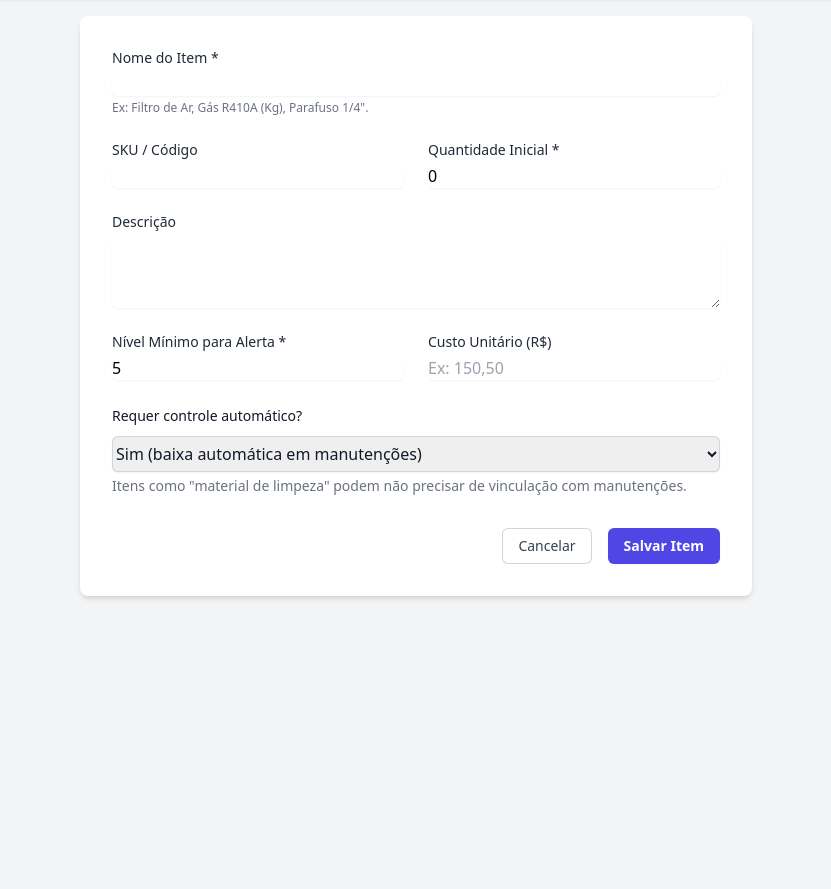
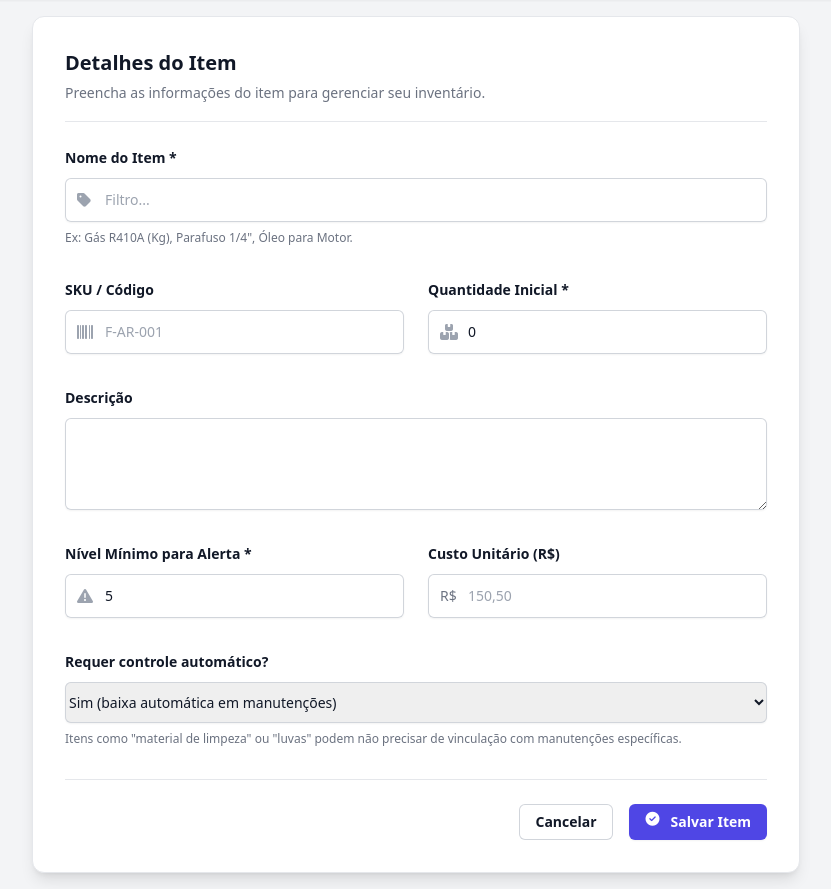
Before and after one commit to andrehsilva/maintenance, a Flask app: page /stock/item/new in a window 1280 px wide; the page is wider, and only the part inside the window is pictured. Shown: the part 116-1005 px from the top of that part, without its empty margins (224-1055 px from the left). Before the commit the page ends 715 px from the top of that part, so only its background shows below. Run offline with Flask 3, Linux system fonts and the light colour scheme; a user stored in the database is signed in; tables that the repository leaves empty hold one stand-in row (values such as "Sample post"); some libraries are stand-ins or nearby versions; some web fonts are replaced.

Commit message:
melhoria no cadstro de estoque

```diff
--- a/templates/stock_form.html
+++ b/templates/stock_form.html
@@ -1,61 +1,101 @@
 {% extends "base.html" %}
+
 {% block title %}{{ title }}{% endblock %}
 {% block header %}{{ title }}{% endblock %}
 
 {% block content %}
-<div class="bg-white p-8 rounded-lg shadow-md max-w-2xl mx-auto">
+<div class="bg-white p-6 sm:p-8 rounded-xl shadow-lg border border-gray-200 max-w-3xl mx-auto">
+    <div class="mb-6 border-b border-gray-200 pb-4">
+        <h2 class="text-xl font-bold leading-7 text-gray-900">Detalhes do Item</h2>
+        <p class="mt-1 text-sm leading-6 text-gray-500">Preencha as informações do item para gerenciar seu inventário.</p>
+    </div>
+
     <form method="POST">
-        <div class="space-y-6">
+        <div class="space-y-8">
+            <!-- Nome do Item -->
             <div>
-                <label for="name" class="block text-sm font-medium text-gray-800">Nome do Item *</label>
-                <input type="text" id="name" name="name" value="{{ form_data.get('name', '') }}" required class="mt-1 block w-full rounded-md border-gray-300 shadow-sm focus:border-indigo-500 focus:ring-indigo-500">
-                <p class="text-xs text-gray-500 mt-1">Ex: Filtro de Ar, Gás R410A (Kg), Parafuso 1/4".</p>
+                <label for="name" class="block text-sm font-semibold leading-6 text-gray-900">Nome do Item *</label>
+                <div class="relative mt-2 rounded-md shadow-sm">
+                    <div class="pointer-events-none absolute inset-y-0 left-0 flex items-center pl-3">
+                        <i class="fas fa-tag text-gray-400"></i>
+                    </div>
+                    <input type="text" id="name" name="name" value="{{ form_data.get('name', '') }}" required class="block w-full rounded-md border-0 py-2.5 pl-10 text-gray-900 ring-1 ring-inset ring-gray-300 placeholder:text-gray-400 focus:ring-2 focus:ring-inset focus:ring-indigo-600 sm:text-sm sm:leading-6" placeholder="Filtro...">
+                </div>
+                <p class="mt-2 text-xs text-gray-500">Ex: Gás R410A (Kg), Parafuso 1/4", Óleo para Motor.</p>
             </div>
 
+            <!-- SKU e Quantidade -->
             <div class="grid grid-cols-1 md:grid-cols-2 gap-6">
                 <div>
-                    <label for="sku" class="block text-sm font-medium text-gray-800">SKU / Código</label>
-                    <input type="text" id="sku" name="sku" value="{{ form_data.get('sku', '') }}" class="mt-1 block w-full rounded-md border-gray-300 shadow-sm focus:border-indigo-500 focus:ring-indigo-500">
+                    <label for="sku" class="block text-sm font-semibold leading-6 text-gray-900">SKU / Código</label>
+                    <div class="relative mt-2 rounded-md shadow-sm">
+                        <div class="pointer-events-none absolute inset-y-0 left-0 flex items-center pl-3">
+                            <i class="fas fa-barcode text-gray-400"></i>
+                        </div>
+                        <input type="text" id="sku" name="sku" value="{{ form_data.get('sku', '') }}" class="block w-full rounded-md border-0 py-2.5 pl-10 text-gray-900 ring-1 ring-inset ring-gray-300 focus:ring-2 focus:ring-inset focus:ring-indigo-600 sm:text-sm sm:leading-6" placeholder="F-AR-001">
+                    </div>
                 </div>
                 <div>
-                    <label for="quantity" class="block text-sm font-medium text-gray-800">Quantidade Inicial *</label>
-                    <input type="number" id="quantity" name="quantity" value="{{ form_data.get('quantity', 0) }}" required min="0" class="mt-1 block w-full rounded-md border-gray-300 shadow-sm focus:border-indigo-500 focus:ring-indigo-500">
+                    <label for="quantity" class="block text-sm font-semibold leading-6 text-gray-900">Quantidade Inicial *</label>
+                    <div class="relative mt-2 rounded-md shadow-sm">
+                        <div class="pointer-events-none absolute inset-y-0 left-0 flex items-center pl-3">
+                           <i class="fas fa-boxes-stacked text-gray-400"></i>
+                        </div>
+                        <input type="number" id="quantity" name="quantity" value="{{ form_data.get('quantity', 0) }}" required min="0" class="block w-full rounded-md border-0 py-2.5 pl-10 text-gray-900 ring-1 ring-inset ring-gray-300 focus:ring-2 focus:ring-inset focus:ring-indigo-600 sm:text-sm sm:leading-6">
+                    </div>
                 </div>
             </div>
 
+            <!-- Descrição -->
             <div>
-                <label for="description" class="block text-sm font-medium text-gray-800">Descrição</label>
-                <textarea id="description" name="description" rows="3" class="mt-1 block w-full rounded-md border-gray-300 shadow-sm focus:border-indigo-500 focus:ring-indigo-500">{{ form_data.get('description', '') }}</textarea>
+                <label for="description" class="block text-sm font-semibold leading-6 text-gray-900">Descrição</label>
+                <div class="mt-2">
+                    <textarea id="description" name="description" rows="3" class="block w-full rounded-md border-0 py-2.5 text-gray-900 shadow-sm ring-1 ring-inset ring-gray-300 placeholder:text-gray-400 focus:ring-2 focus:ring-inset focus:ring-indigo-600 sm:text-sm sm:leading-6">{{ form_data.get('description', '') }}</textarea>
+                </div>
             </div>
 
+            <!-- Nível Mínimo e Custo -->
             <div class="grid grid-cols-1 md:grid-cols-2 gap-6">
                 <div>
-                    <label for="low_stock_threshold" class="block text-sm font-medium text-gray-800">Nível Mínimo para Alerta *</label>
-                    <input type="number" id="low_stock_threshold" name="low_stock_threshold" value="{{ form_data.get('low_stock_threshold', 5) }}" required min="0" class="mt-1 block w-full rounded-md border-gray-300 shadow-sm focus:border-indigo-500 focus:ring-indigo-500">
+                    <label for="low_stock_threshold" class="block text-sm font-semibold leading-6 text-gray-900">Nível Mínimo para Alerta *</label>
+                    <div class="relative mt-2 rounded-md shadow-sm">
+                        <div class="pointer-events-none absolute inset-y-0 left-0 flex items-center pl-3">
+                           <i class="fas fa-triangle-exclamation text-gray-400"></i>
+                        </div>
+                        <input type="number" id="low_stock_threshold" name="low_stock_threshold" value="{{ form_data.get('low_stock_threshold', 5) }}" required min="0" class="block w-full rounded-md border-0 py-2.5 pl-10 text-gray-900 ring-1 ring-inset ring-gray-300 focus:ring-2 focus:ring-inset focus:ring-indigo-600 sm:text-sm sm:leading-6">
+                    </div>
                 </div>
                 <div>
-                    <label for="unit_cost" class="block text-sm font-medium text-gray-800">Custo Unitário (R$)</label>
-                    <input type="text" id="unit_cost" name="unit_cost" value="{{ '%.2f'|format(form_data.get('unit_cost')) if form_data.get('unit_cost') is not none else '' }}" placeholder="Ex: 150,50" class="mt-1 block w-full rounded-md border-gray-300 shadow-sm focus:border-indigo-500 focus:ring-indigo-500">
+                    <label for="unit_cost" class="block text-sm font-semibold leading-6 text-gray-900">Custo Unitário (R$)</label>
+                     <div class="relative mt-2 rounded-md shadow-sm">
+                        <div class="pointer-events-none absolute inset-y-0 left-0 flex items-center pl-3">
+                           <span class="text-gray-500 sm:text-sm">R$</span>
+                        </div>
+                        <input type="text" id="unit_cost" name="unit_cost" value="{{ '%.2f'|format(form_data.get('unit_cost')) if form_data.get('unit_cost') is not none else '' }}" placeholder="150,50" class="block w-full rounded-md border-0 py-2.5 pl-10 text-gray-900 ring-1 ring-inset ring-gray-300 focus:ring-2 focus:ring-inset focus:ring-indigo-600 sm:text-sm sm:leading-6">
+                    </div>
                 </div>
             </div>
-                        <!-- Adicione este campo no formulário de estoque -->
-            <div class="sm:col-span-2">
-                <label for="requires_tracking" class="block text-sm font-medium leading-6 text-gray-900">
+
+            <!-- Controle Automático -->
+            <div>
+                <label for="requires_tracking" class="block text-sm font-semibold leading-6 text-gray-900">
                     Requer controle automático?
                 </label>
                 <div class="mt-2">
-                    <select id="requires_tracking" name="requires_tracking" class="block w-full rounded-md border-0 py-1.5 text-gray-900 shadow-sm ring-1 ring-inset ring-gray-300">
+                    <select id="requires_tracking" name="requires_tracking" class="block w-full rounded-md border-0 py-2.5 text-gray-900 shadow-sm ring-1 ring-inset ring-gray-300 focus:ring-2 focus:ring-inset focus:ring-indigo-600 sm:text-sm sm:leading-6">
                         <option value="true" {% if (item and item.requires_tracking) or not item %}selected{% endif %}>Sim (baixa automática em manutenções)</option>
-                        <option value="false" {% if item and not item.requires_tracking %}selected{% endif %}>Não (apenas ajuste manual)</option>
+                        <option value="false" {% if item and not item.requires_tracking %}selected{% endif %}>Não (apenas ajuste manual de estoque)</option>
                     </select>
                 </div>
-                <p class="mt-1 text-sm text-gray-500">Itens como "material de limpeza" podem não precisar de vinculação com manutenções.</p>
+                <p class="mt-2 text-xs text-gray-500">Itens como "material de limpeza" ou "luvas" podem não precisar de vinculação com manutenções específicas.</p>
             </div>
         </div>
 
-        <div class="mt-8 flex justify-end gap-x-4">
-            <a href="{{ url_for('stock_list') }}" class="rounded-md bg-white px-4 py-2 text-sm font-medium text-gray-700 ring-1 ring-inset ring-gray-300 hover:bg-gray-50">Cancelar</a>
-            <button type="submit" class="rounded-md bg-indigo-600 px-4 py-2 text-sm font-semibold text-white shadow-sm hover:bg-indigo-700">
+        <!-- Botões de Ação -->
+        <div class="mt-8 pt-6 border-t border-gray-200 flex items-center justify-end gap-x-4">
+            <a href="{{ url_for('stock_list') }}" class="rounded-md bg-white px-4 py-2 text-sm font-semibold text-gray-900 ring-1 ring-inset ring-gray-300 hover:bg-gray-50">Cancelar</a>
+            <button type="submit" class="inline-flex items-center gap-x-2 rounded-md bg-indigo-600 px-4 py-2 text-sm font-semibold text-white shadow-sm hover:bg-indigo-700 focus-visible:outline focus-visible:outline-2 focus-visible:outline-offset-2 focus-visible:outline-indigo-600">
+                <i class="fas fa-check-circle -ml-0.5 h-5 w-5"></i>
                 {{ 'Atualizar Item' if item else 'Salvar Item' }}
             </button>
         </div>
```
